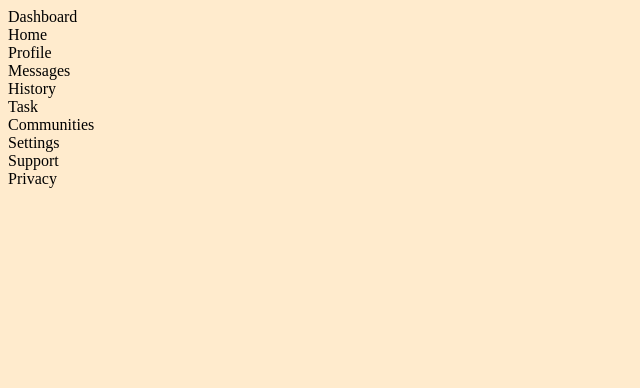
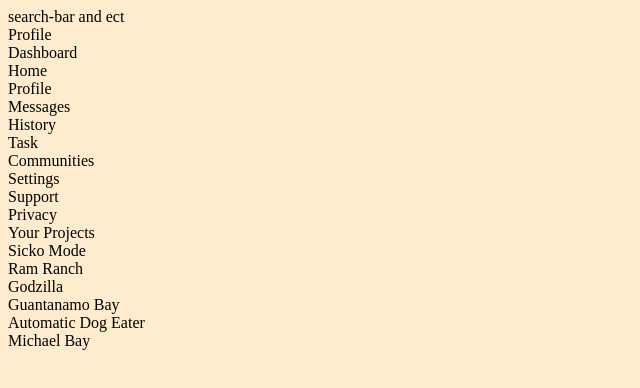
Before and after one commit to ayechanst/admin-dashboard, a plain HTML site: page index.html in a window 1280 px wide. Shown: the whole page, without its empty margins (0-640 px from the left). Drawn offline with Linux system fonts and the light colour scheme.

Commit message:
projects added

```diff
--- a/index.html
+++ b/index.html
@@ -8,7 +8,19 @@
     <title>Document</title>
 </head>
 <body>
-    <div class="dashboard-wrapper">
+    <section class="header-container">
+        <div class="upper">
+            <div class="search-bar">
+                search-bar and ect
+            </div>
+        </div>
+        <div class="lower">
+            <div class="profile">
+                Profile
+            </div>
+        </div>
+    </section>
+    <section class="dashboard-wrapper">
         <div class="dashboard-header">
             Dashboard
         </div>
@@ -41,6 +53,43 @@
                 Privacy
             </div>
         </div>
-    </div>
+    </section>
+    <main>
+        <section class="projects-container">
+            Your Projects
+            <div class="projects">
+                <div class="project-container">
+                    <div class="handle"></div>
+                    <div class="project">Sicko Mode</div>
+                    <div class="icons"></div>
+                </div>
+                <div class="project-container">
+                    <div class="handle"></div>
+                    <div class="project">Ram Ranch</div>
+                    <div class="icons"></div>
+                </div>
+                <div class="project-container">
+                    <div class="handle"></div>
+                    <div class="project">Godzilla</div>
+                    <div class="icons"></div>
+                </div>
+                <div class="project-container">
+                    <div class="handle"></div>
+                    <div class="project">Guantanamo Bay</div>
+                    <div class="icons"></div>
+                </div>
+                <div class="project-container">
+                    <div class="handle"></div>
+                    <div class="project">Automatic Dog Eater</div>
+                    <div class="icons"></div>
+                </div>
+                <div class="project-container">
+                    <div class="handle"></div>
+                    <div class="project">Michael Bay</div>
+                    <div class="icons"></div>
+                </div>
+            </div>
+        </section>
+    </main>
 </body>
 </html>
```
Also changed, not shown: icons/communities.svg (added), icons/eye.svg (added), icons/history.svg (added), icons/home.svg (added), icons/message.svg (added), icons/privacy.svg (added), icons/profile.svg (added), icons/settings.svg (added), icons/source-branch.svg (added), icons/star-plus-outline.svg (added), icons/support.svg (added), icons/tasks.svg (added).
